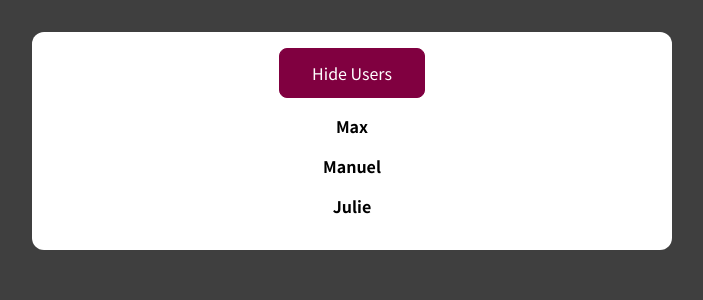
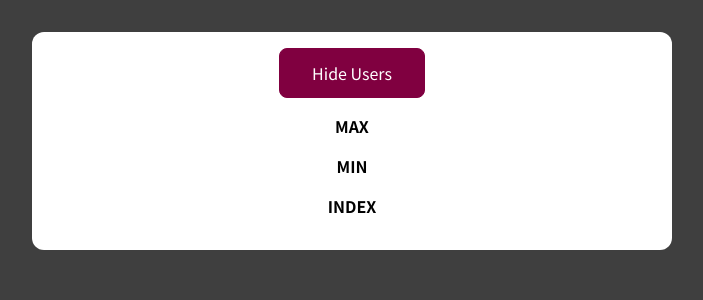
Before and after one commit to volhfx07132/Aternative, a React (Create React App) app in the folder my-react-app/: page / in a window 1280 px wide. Shown: the top 300 px of the page, without its empty margins (288-991 px from the left). Built offline with nearby package versions, Linux system fonts and the light colour scheme.

Commit message:
Working with State & Events

```diff
--- a/my-react-app/src/components/Users.js
+++ b/my-react-app/src/components/Users.js
@@ -1,21 +1,29 @@
-import { useState } from 'react';
-import User from './User';
-
-import classes from './Users.module.css';
+import React, { Component, useState } from "react";
+import User from "./User";
+import classes from "./Users.module.css";
 
 const DUMMY_USERS = [
-  { id: 'u1', name: 'Max' },
-  { id: 'u2', name: 'Manuel' },
-  { id: 'u3', name: 'Julie' },
-];
+  {id: 'u1', name: "MAX"},
+  {id: 'u2', name: "MIN"},
+  {id: 'u3', name: "INDEX"},
+]
 
-const Users = () => {
-  const [showUsers, setShowUsers] = useState(true);
+class Users extends Component {
+  constructor() {
+    super();
+    this.state = {
+      showUsers: true,
+      more: "Test",
+    };
+  }
 
-  const toggleUsersHandler = () => {
-    setShowUsers((curState) => !curState);
-  };
+  toggleUsersHandler() {
+    this.setState( (currentState) => {
+      return {showUsers: !currentState.showUsers};
+    })
+  }
 
+  render() {
     const usersList = (
       <ul>
         {DUMMY_USERS.map((user) => (
@@ -23,15 +31,17 @@ const Users = () => {
         ))}
       </ul>
     );
-
     return (
        <div className={classes.users}>
-      <button onClick={toggleUsersHandler}>
-        {showUsers ? 'Hide' : 'Show'} Users
+          <button onClick={this.toggleUsersHandler.bind(this)}>
+             {this.state.showUsers ? "Hide" : "Show"} Users
           </button>
-      {showUsers && usersList}
+          {this.state.showUsers && usersList}
        </div>
-  );
-};
+    )
+  }
+
+
+}
 
 export default Users;
```
Lines whose indentation alone changed are shown as unchanged.
